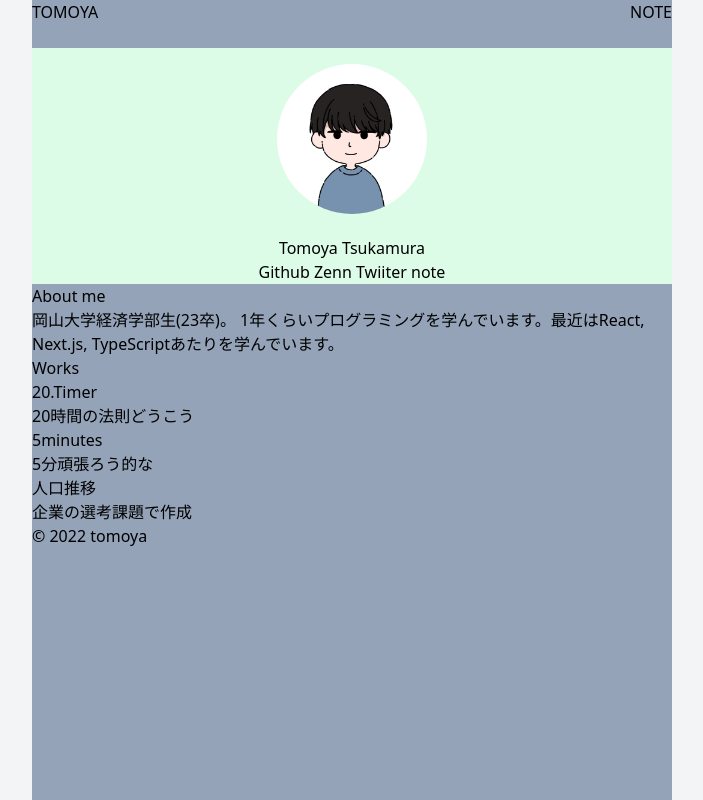
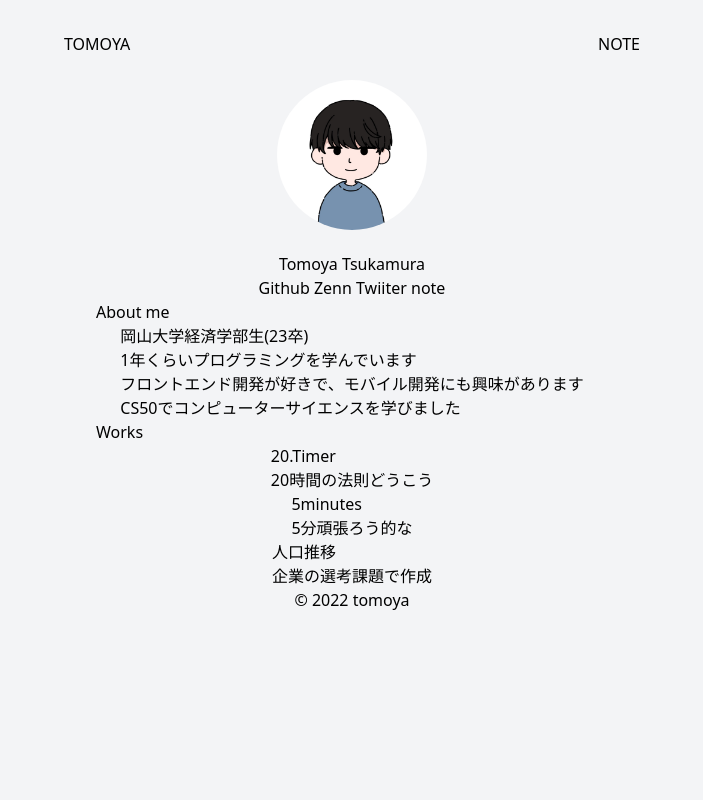
Before and after one commit to tsux-ssbu/jamstack-blog, a Next.js app: page / in a window 1280 px wide. Shown: the whole page, without its empty margins (288-991 px from the left). Built offline with nearby package versions, Linux system fonts and the light colour scheme.

Commit message:
💄 コンポーネント分割＋スタイル少しあてた

```diff
--- /dev/null
+++ b/src/components/About/index.jsx
@@ -0,0 +1,13 @@
+export const About = () => {
+  return (
+    <div className="flex flex-col justify-center items-center">
+      <h2 className="self-start md:ml-16">About me</h2>
+      <ul>
+        <li>岡山大学経済学部生(23卒)</li>
+        <li>1年くらいプログラミングを学んでいます</li>
+        <li>フロントエンド開発が好きで、モバイル開発にも興味があります</li>
+        <li>CS50でコンピューターサイエンスを学びました</li>
+      </ul>
+    </div>
+  );
+};
--- /dev/null
+++ b/src/components/Footer/index.jsx
@@ -0,0 +1,7 @@
+export const Footer = () => {
+  return (
+    <div className="flex justify-center items-center">
+      <footer>© 2022 tomoya</footer>
+    </div>
+  );
+};
--- a/src/components/Header/index.jsx
+++ b/src/components/Header/index.jsx
@@ -2,7 +2,7 @@ import Link from "next/link";
 
 export const Header = () => {
   return (
-    <header className="flex justify-between h-12">
+    <header className="flex justify-between p-8 h-12">
       <h1>TOMOYA</h1>
       <div>
         <Link href="/blog">
--- a/src/components/Lauout/index.jsx
+++ b/src/components/Lauout/index.jsx
@@ -1,9 +1,7 @@
 export const Layout = (props) => {
   return (
     <div className="h-screen bg-gray-100">
-      <div className="mx-auto w-11/12 h-screen bg-slate-400 md:w-3/6">
-        {props.children}
-      </div>
+      <div className="mx-auto w-11/12 h-screen md:w-3/6">{props.children}</div>
     </div>
   );
 };
--- a/src/components/Profile/index.jsx
+++ b/src/components/Profile/index.jsx
@@ -2,7 +2,7 @@ import Image from "next/image";
 
 export const Profile = () => {
   return (
-    <div className="flex flex-col justify-center items-center bg-green-100">
+    <div className="flex flex-col justify-center items-center ">
       <div className="m-4">
         <Image
           src="/images/avatar.JPG"
--- /dev/null
+++ b/src/components/Works/index.jsx
@@ -0,0 +1,19 @@
+export const Works = () => {
+  return (
+    <div className="flex flex-col justify-center items-center">
+      <h2 className="self-start md:ml-16">Works</h2>
+      <div>
+        <h3>20.Timer</h3>
+        <p>20時間の法則どうこう</p>
+      </div>
+      <div>
+        <h3>5minutes</h3>
+        <p>5分頑張ろう的な</p>
+      </div>
+      <div>
+        <h3>人口推移</h3>
+        <p>企業の選考課題で作成</p>
+      </div>
+    </div>
+  );
+};
--- a/src/pages/index.jsx
+++ b/src/pages/index.jsx
@@ -1,35 +1,17 @@
+import { About } from "../components/About";
+import { Footer } from "../components/Footer";
 import { Header } from "../components/Header";
 import { Profile } from "../components/Profile";
+import { Works } from "../components/Works";
 
 export default function Home() {
   return (
     <>
       <Header />
       <Profile />
-      <div>
-        <h2>About me</h2>
-        <p>
-          岡山大学経済学部生(23卒)。
-          1年くらいプログラミングを学んでいます。最近はReact, Next.js,
-          TypeScriptあたりを学んでいます。
-        </p>
-      </div>
-      <div>
-        <h2>Works</h2>
-        <div>
-          <h3>20.Timer</h3>
-          <p>20時間の法則どうこう</p>
-        </div>
-        <div>
-          <h3>5minutes</h3>
-          <p>5分頑張ろう的な</p>
-        </div>
-        <div>
-          <h3>人口推移</h3>
-          <p>企業の選考課題で作成</p>
-        </div>
-      </div>
-      <footer>© 2022 tomoya</footer>
+      <About />
+      <Works />
+      <Footer />
     </>
   );
 }
```
